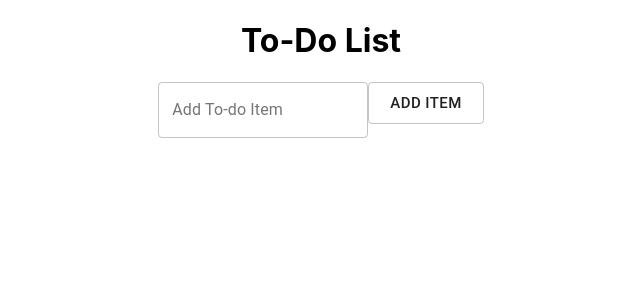
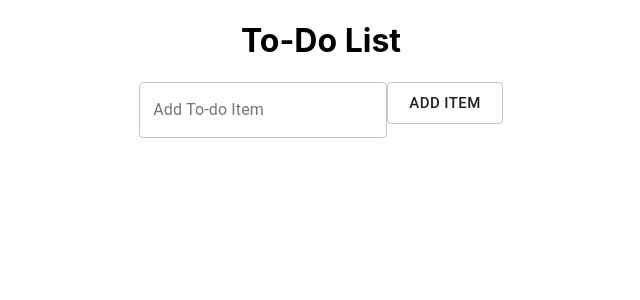
Before and after one commit to 2021-IBM-Accelerate-SW-Track/lab-1-team-27, a React (Create React App) app: page / in a window 1280 px wide. Shown: the top 300 px of the page, without its empty margins (319-959 px from the left). Built offline with nearby package versions, Linux system fonts and the light colour scheme.

Commit message:
Test IDs and small fix

```diff
--- a/src/component/body/body.js
+++ b/src/component/body/body.js
@@ -104,14 +104,15 @@ export default function BasicTextFields() {
       label="Add To-do Item"
       variant="outlined"
       onChange={(i) => setValue(i.target.value)}
-      multiline
-      rowsMax={2}/>
+      data-testid="new-item-input"
+      />
 
 
       <Button
         type="submit"
         variant="outlined"
         size = "large"
+        data-testid="new-item-button"
         >Add Item</Button>
 
       <div >{listItems}
```
